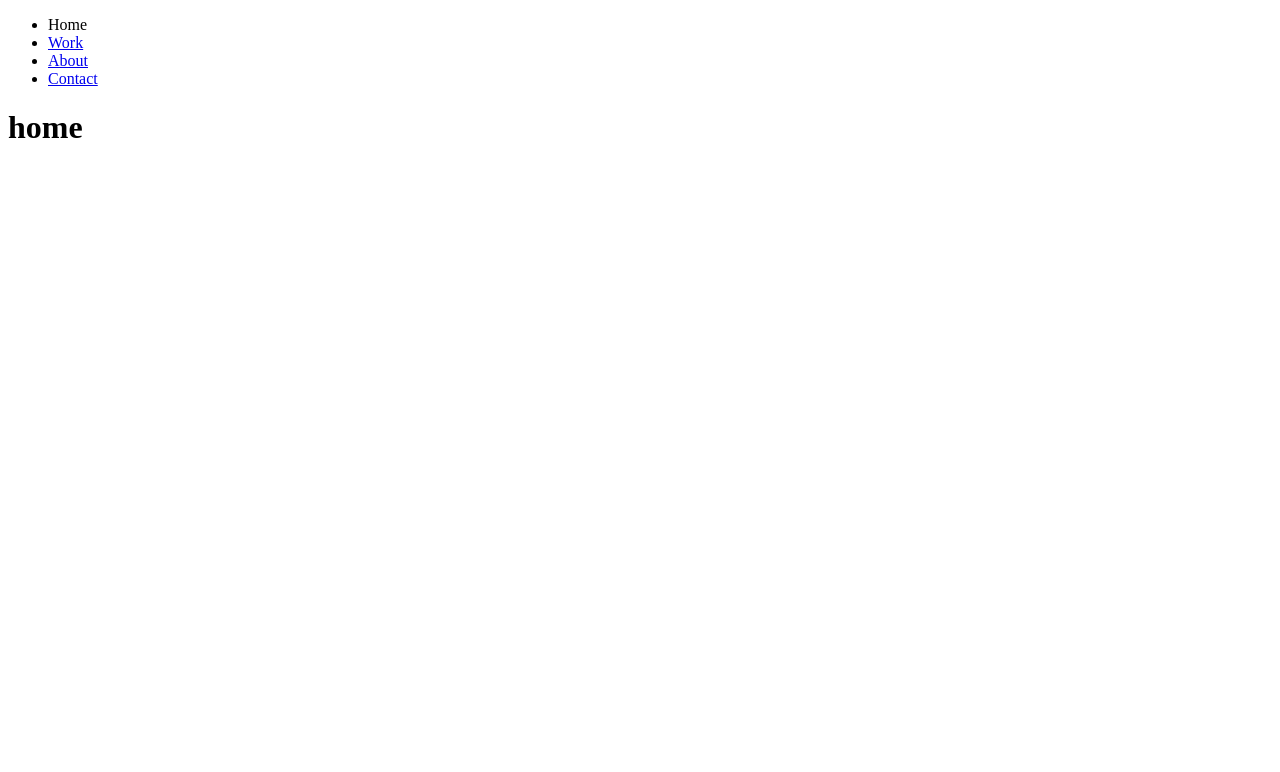
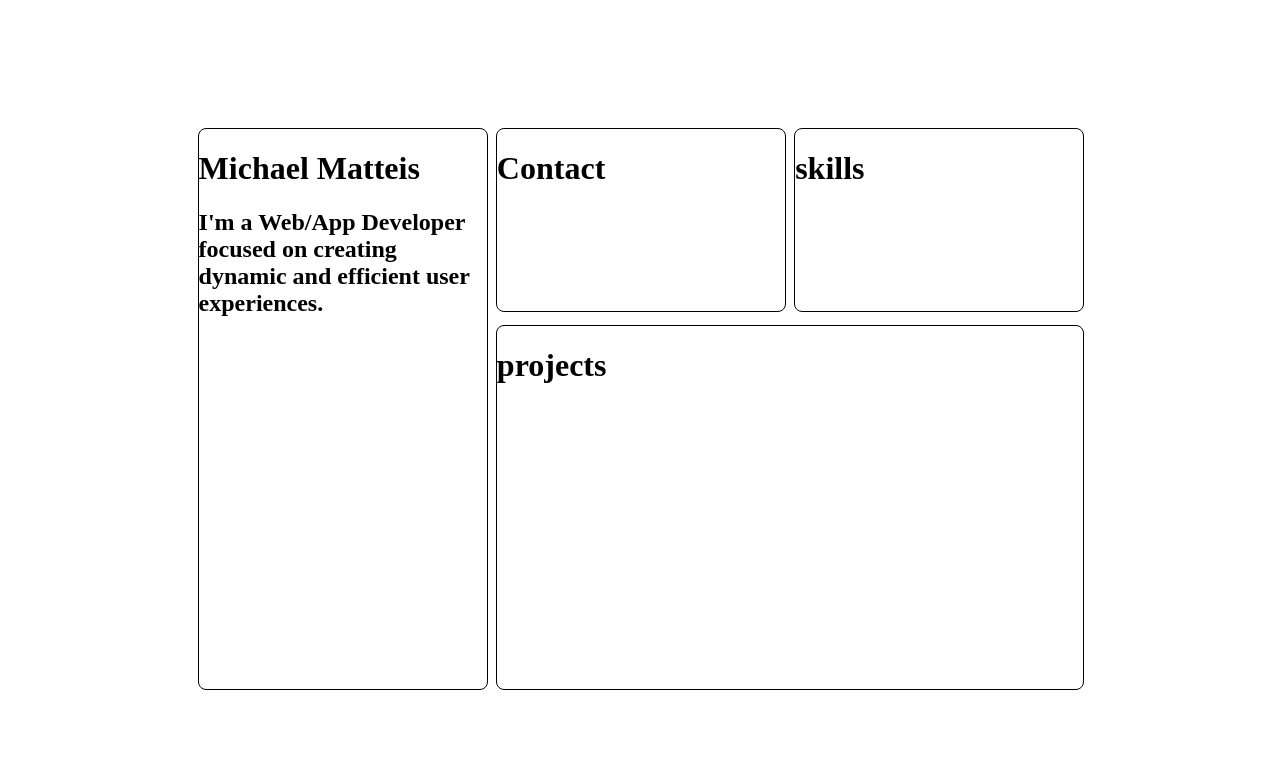
Before and after one commit to mikematt23/portfolioNew2024, a plain HTML site: page index.html in a window 1280 px wide. Drawn offline with Linux system fonts and the light colour scheme; files that its build step writes are made by us from their sources; files whose address does not match are found by name.

Commit message:
making basic layout

```diff
--- a/css/styles.css
+++ b/css/styles.css
@@ -0,0 +1,42 @@
+body{
+  height: 100vh;
+  display: flex;
+  justify-content: center;
+  align-items: center;
+}
+.gridHolder{
+  height: 70%;
+  width: 70%;
+  display: grid;
+  grid-template-columns: 1fr 1fr 1fr;
+  grid-template-rows: 1fr 2fr;
+  grid-row-gap:15px;
+  grid-column-gap:10px;
+}
+div{
+  height: 100%;
+  width: 100%;
+
+}
+.title{
+  grid-row-start: 1;
+  grid-row-end: 3;
+  border: 1px solid;
+  border-radius: 8px;
+}
+.projects{
+  grid-row-start: 2;
+  grid-row-end: 3;
+  grid-column-start: 2;
+  grid-column-end: 4;
+  border: 1px solid;
+  border-radius: 8px;
+}
+.contact{
+  border: 1px solid;
+  border-radius: 8px;
+}
+.skills{
+  border: 1px solid;
+  border-radius: 8px;
+}
--- a/index.html
+++ b/index.html
@@ -4,20 +4,27 @@
   <meta charset="UTF-8">
   <meta name="viewport" content="width=device-width, initial-scale=1.0">
   <title>Michael Matteis</title>
-  <link rel="stylesheet" href="styles.css">
+  <link rel="stylesheet" href="./css/styles.css">
   <script src="./index.js" defer></script>
 </head>
 <body>
-  <header>
-    <nav>
-      <ul>
-        <li>Home</li>
-        <li><a href="./html/projects.html">Work</a></li>
-        <li><a href="./html/about.html">About</a></li>
-        <li><a href="./html/contact.html">Contact</a></li>
-      </ul>
-    </nav>
-  </header>
-  <h1>home</h1>
+  <div class="gridHolder">
+    <div class="title">
+      <h1>Michael Matteis</h1>
+      <h2>I'm a Web/App Developer focused on creating dynamic and efficient user experiences. </h2>
+    </div>
+    <div class="projects">
+     <h1>projects</h1>
+     <div>
+
+     </div>
+    </div>
+    <div class="contact">
+      <h1>Contact</h1>
+    </div>
+    <div class="skills">
+      <h1>skills</h1>
+    </div>
+  </div>
 </body>
 </html>
```
